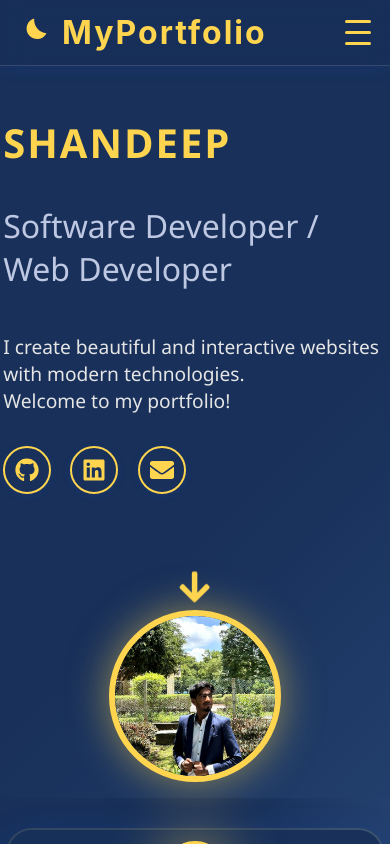
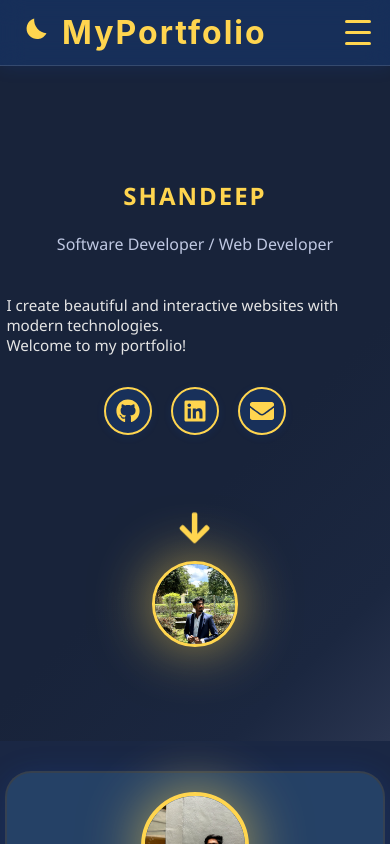
Before and after one commit to Shandeepsugumar/portfolio, a React (Vite) app in the folder Frontend/: page / in a window 390 px wide. Built offline with nearby package versions, Linux system fonts and the light colour scheme.

Commit message:
last commit

```diff
--- a/Frontend/src/App.css
+++ b/Frontend/src/App.css
@@ -30,14 +30,23 @@ section {
 
 /* ====== HERO SECTION ====== */
 .hero-section {
+  min-height: 80vh;
+  display: flex;
+  align-items: center;
+  justify-content: center;
+  background: linear-gradient(135deg, #18233a 60%, #1b2740 85%, #2a3550 100%);
+  padding: 4rem 0 2rem 0;
+  position: relative;
+}
+.hero-content-wrapper {
   display: flex;
   flex-direction: row;
   align-items: center;
   justify-content: center;
-  min-height: 80vh;
-  padding: 4rem 0 2rem 0;
-  background: none;
-  position: relative;
+  width: 100%;
+  max-width: 1400px;
+  gap: 2rem;
+  padding: 0 3vw;
 }
 .hero-left {
   display: flex;
@@ -52,17 +61,20 @@ section {
   color: #ffd54f;
   margin-bottom: 0.5rem;
   letter-spacing: 2px;
+  text-align: left;
 }
 .hero-title-main {
   font-size: 2rem;
   font-weight: 500;
   color: #bfc8e2;
   margin-bottom: 1.5rem;
+  text-align: left;
 }
 .hero-intro {
   font-size: 1.2rem;
   color: #e5e5e5;
   margin-bottom: 2rem;
+  text-align: left;
 }
 .hero-socials {
   display: flex;
@@ -111,9 +123,7 @@ section {
   animation: bounce 1.5s infinite;
   display: flex;
   align-items: center;
-  justify-content: center;
-  margin-left: auto;
-  margin-right: auto;
+  justify-content: flex-start;
 }
 @keyframes bounce {
   0%, 100% { transform: translateY(0); }
@@ -121,22 +131,23 @@ section {
 }
 .hero-img-wrapper {
   display: flex;
+  justify-content: center;
   align-items: center;
-  justify-content: center;
-  min-width: 320px;
+  min-width: 80px;
+  margin: 0 auto;
 }
 .hero-profile-img {
   width: 220px;
   height: 220px;
   border-radius: 50%;
-  border: 6px solid #ffd54f;
-  box-shadow: 0 0 40px 0 #ffd54f88;
+  border: 7px solid #ffd54f;
+  box-shadow: 0 0 60px 0 #ffd54faa;
   object-fit: cover;
   background: #fff;
   transition: box-shadow 0.3s;
 }
 .hero-profile-img:hover {
-  box-shadow: 0 0 60px 0 #ffd54faa;
+  box-shadow: 0 0 80px 0 #ffd54faa;
 }
 
 /* ====== ABOUT SECTION ====== */
@@ -148,10 +159,10 @@ section {
   width: 100%;
   min-width: 100%;
   margin: 0;
-  background: linear-gradient(90deg, #18305a 60%, #23406e 100%);
+  background: #1a2744;
 }
 .about-card-modern {
-  background: rgba(24, 48, 90, 0.98);
+  background: #254166;
   border-radius: 24px;
   box-shadow: 0 4px 32px 0 #185adb33, 0 0 0 2px #ffd54f22;
   width: 1100px;
@@ -163,6 +174,7 @@ section {
   padding: 2.5rem 2.5rem 2.5rem 2.5rem;
   text-align: left;
   gap: 3rem;
+  justify-content: center;
 }
 .about-img-wrapper {
   display: flex;
@@ -297,7 +309,7 @@ section {
   margin: 3rem 0 0 0;
   width: 100%;
   padding: 2.5rem 3vw 4rem 3vw;
-  background: radial-gradient(ellipse at center, #23406e 60%, #18305a 100%);
+  background: #1a2744;
   border-radius: 24px;
   box-shadow: 0 8px 32px rgba(24,90,219,0.08);
   text-align: center;
@@ -316,7 +328,7 @@ section {
   margin: 0 auto;
 }
 .project-card {
-  background: rgba(24, 48, 90, 0.98);
+  background: #254166;
   border-radius: 20px;
   box-shadow: 0 4px 32px 0 #185adb33, 0 0 0 2px #ffd54f22;
   overflow: hidden;
@@ -404,7 +416,7 @@ section {
   margin: 3rem 0 0 0;
   width: 100%;
   padding: 2.5rem 3vw 4rem 3vw;
-  background: radial-gradient(ellipse at center, #23406e 60%, #18305a 100%);
+  background: #254166;
   border-radius: 24px;
   box-shadow: 0 8px 32px rgba(24,90,219,0.08);
   text-align: center;
@@ -431,7 +443,7 @@ section {
   align-items: center;
 }
 .certificate-card {
-  background: rgba(24, 48, 90, 0.98);
+  background: #1a2744;
   border-radius: 18px;
   box-shadow: 0 2px 16px rgba(24,90,219,0.10);
   overflow: hidden;
@@ -486,7 +498,7 @@ section {
   margin: 3rem 0 0 0;
   width: 100%;
   padding: 2.5rem 3vw 4rem 3vw;
-  background: radial-gradient(ellipse at center, #23406e 60%, #18305a 100%);
+  background: #1a2744;
   border-radius: 24px;
   box-shadow: 0 8px 32px rgba(24,90,219,0.08);
   text-align: left;
@@ -646,7 +658,7 @@ section {
 }
 
 .contact-card {
-  background: rgba(24, 48, 90, 0.98);
+  background: #254166;
   border-radius: 24px;
   box-shadow: 0 4px 32px 0 #185adb33, 0 0 0 2px #ffd54f22;
   max-width: 1100px;
@@ -687,22 +699,46 @@ section {
     height: 140px;
     border-width: 5px;
   }
-}
-@media (max-width: 900px) {
-  .hero-section {
-    flex-direction: column;
-    gap: 2rem;
-    padding: 2rem 1rem;
-  }
-  .hero-img-wrapper {
-    min-width: 180px;
+  .hero-content-wrapper {
+    gap: 1.5rem;
+    padding: 0 1vw;
   }
   .hero-profile-img {
     width: 160px;
     height: 160px;
   }
+}
+@media (max-width: 900px) {
+  .hero-section {
+    padding: 2rem 1rem;
+  }
+  .hero-content-wrapper {
+    flex-direction: column;
+    gap: 1.2rem;
+    align-items: center;
+    justify-content: center;
+    padding: 0 1vw;
+  }
+  .hero-left {
+    align-items: center;
+    text-align: center;
+    max-width: 100%;
+  }
+  .hero-img-wrapper {
+    min-width: 140px;
+    display: flex;
+    justify-content: center;
+    margin: 0 auto;
+  }
+  .hero-profile-img {
+    width: 120px;
+    height: 120px;
+  }
   .hero-name-main {
     font-size: 2.5rem;
+  }
+  .hero-title-main {
+    font-size: 1.2rem;
   }
   .about-card-modern {
     flex-direction: column;
@@ -757,14 +793,29 @@ section {
   .hero-section {
     padding: 1rem 0.2rem;
   }
-  .about-card-modern {
-    width: 99%;
-    padding: 0.7rem 0.1rem 0.7rem 0.1rem;
+  .hero-content-wrapper {
+    gap: 0.7rem;
+    padding: 0 0.2rem;
   }
-  .about-profile-img {
-    width: 56px;
-    height: 56px;
+  .hero-img-wrapper {
+    min-width: 80px;
+    display: flex;
+    justify-content: center;
+    margin: 0 auto;
+  }
+  .hero-profile-img {
+    width: 80px;
+    height: 80px;
     border-width: 3px;
+  }
+  .hero-name-main {
+    font-size: 1.5rem;
+  }
+  .hero-title-main {
+    font-size: 1rem;
+  }
+  .hero-intro {
+    font-size: 0.95rem;
   }
   .project-card, .certificate-card {
     width: 95vw;
@@ -811,3 +862,60 @@ section {
   50%  { box-shadow: 0 0 40px 10px #ffd54f88; }
   100% { box-shadow: 0 0 0 0 #ffd54f00; }
 }
+
+.certificate-modal-overlay {
+  position: fixed;
+  top: 0;
+  left: 0;
+  width: 100vw;
+  height: 100vh;
+  background: rgba(24, 48, 90, 0.85);
+  display: flex;
+  align-items: center;
+  justify-content: center;
+  z-index: 9999;
+}
+.certificate-modal-content {
+  background: #18305a;
+  border-radius: 18px;
+  box-shadow: 0 8px 32px #185adb88;
+  padding: 1.5rem 1.5rem 1rem 1.5rem;
+  position: relative;
+  max-width: 95vw;
+  max-height: 90vh;
+  display: flex;
+  flex-direction: column;
+  align-items: center;
+}
+.certificate-modal-img {
+  max-width: 80vw;
+  max-height: 70vh;
+  border-radius: 12px;
+  box-shadow: 0 4px 32px #ffd54faa;
+  background: #fff;
+}
+.certificate-modal-close {
+  position: absolute;
+  top: 0.5rem;
+  right: 0.7rem;
+  background: none;
+  border: none;
+  color: #ffd54f;
+  font-size: 2.2rem;
+  font-weight: bold;
+  cursor: pointer;
+  z-index: 2;
+  transition: color 0.2s;
+}
+.certificate-modal-close:hover {
+  color: #ff4081;
+}
+@media (max-width: 600px) {
+  .certificate-modal-content {
+    padding: 0.5rem 0.2rem 0.2rem 0.2rem;
+  }
+  .certificate-modal-img {
+    max-width: 98vw;
+    max-height: 60vh;
+  }
+}
--- a/Frontend/src/pages/Home.jsx
+++ b/Frontend/src/pages/Home.jsx
@@ -15,6 +15,8 @@ import "slick-carousel/slick/slick-theme.css";
 
 function Home() {
   const skillsRef = useRef(null);
+  const [modalOpen, setModalOpen] = useState(false);
+  const [modalImg, setModalImg] = useState(null);
   useEffect(() => {
     const handleScroll = () => {
       if (!skillsRef.current) return;
@@ -57,9 +59,18 @@ function Home() {
 
   return (
     <div className="home-container full-width">
+      {/* Certificate Modal */}
+      {modalOpen && (
+        <div className="certificate-modal-overlay" onClick={() => setModalOpen(false)}>
+          <div className="certificate-modal-content" onClick={e => e.stopPropagation()}>
+            <button className="certificate-modal-close" onClick={() => setModalOpen(false)}>&times;</button>
+            <img src={modalImg} alt="Certificate" className="certificate-modal-img" />
+          </div>
+        </div>
+      )}
       {/* Hero Section */}
       <section id="home" className="hero-section">
-        <div className="hero-center-content">
+        <div className="hero-content-wrapper">
           <div className="hero-left">
             <h1 className="hero-name-main">SHANDEEP</h1>
             <h2 className="hero-title-main">Software Developer / Web Developer</h2>
```
